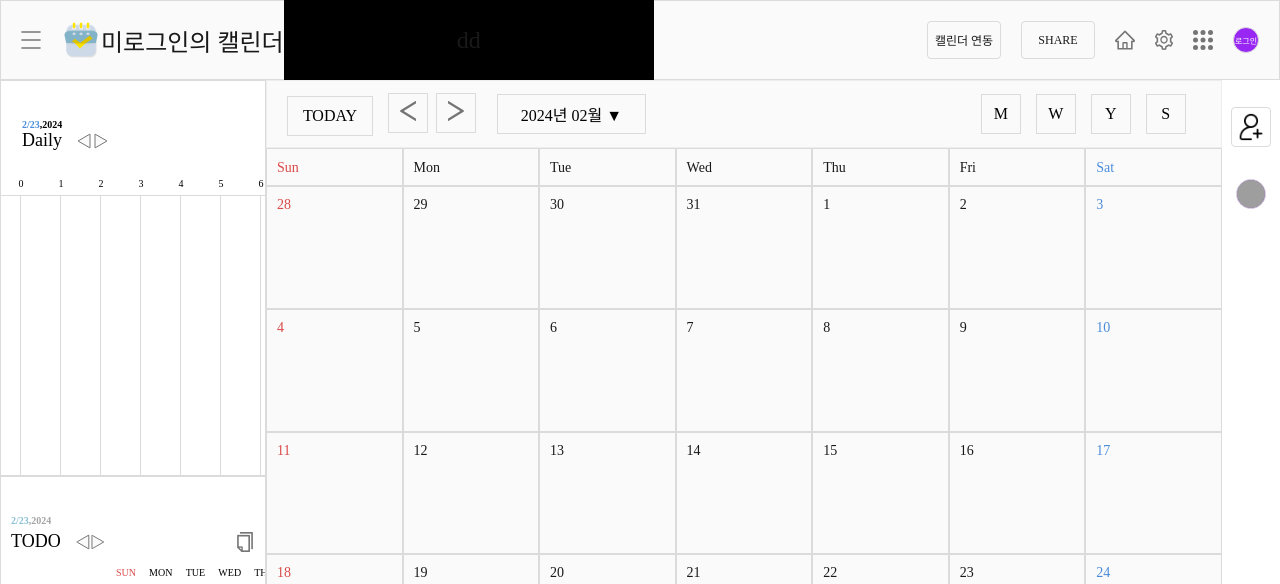
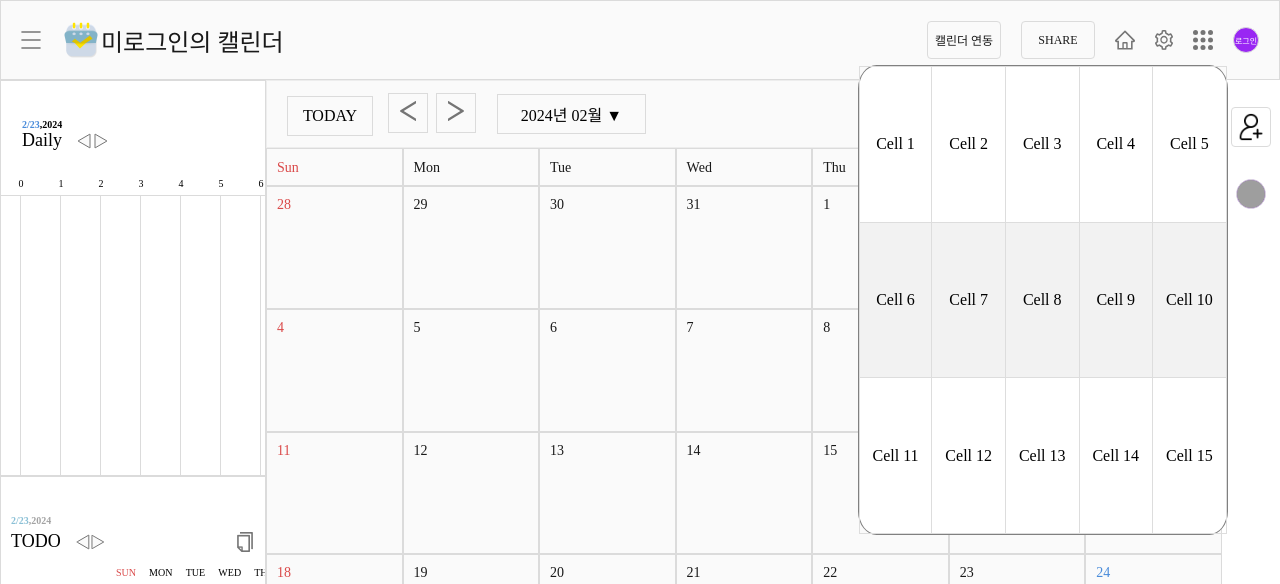
Before and after one commit to codingBottle/JMGDH_Web, a Next.js app: page /test in a window 1280 px wide. Shown: the top 584 px of the page. Built offline with nearby package versions, Linux system fonts and the light colour scheme; no server answers; grey boxes are pictures that could not be loaded.

Commit message:
구글 뷰포트 수정

```diff
--- a/src/components/Login/Google.tsx
+++ b/src/components/Login/Google.tsx
@@ -5,23 +5,53 @@ import theme from "@/theme/theme";
 import { useRouter } from "next/router";
 import axios from "axios";
 import Image from "next/image";
-
 export default function Google() {
-
     return (
         <Container>
-          <p>dd</p>
+          <StyledTable>
+            <tbody>
+              {Array.from({ length: 3 }).map((_, rowIndex) => (
+                <tr key={rowIndex}>
+                  {Array.from({ length: 5 }).map((_, colIndex) => (
+                    <td key={colIndex}>Cell {rowIndex * 5 + colIndex + 1}</td>
+                  ))}
+                </tr>
+              ))}
+            </tbody>
+          </StyledTable>
         </Container>
       );
-
-  };
+};
   const Container = styled.div`
   display : flex;
   justify-content: center;
   align-items: center;
-  width:370px;
+  border: solid 1px gray;
+  border-radius:5%;
+
   height: 470px;
   background-color: black;
-
+  position: fixed;
+  top: 65px;
+  left: 67%;
+  width: 370px;
+  height: 470px;
+  background-color: white;
+  z-index: 1000;
 
 `;
+const StyledTable = styled.table`
+  border-collapse: collapse;
+  width: 100%;
+  height: 100%;
+
+  td {
+    border: 1px solid #ddd;
+    text-align: center;
+    padding: 8px;
+  }
+
+  tr:nth-child(even){background-color: #f2f2f2;}
+
+  tr:hover {background-color: #ddd;}
+`;
--- a/src/components/Navbar.tsx
+++ b/src/components/Navbar.tsx
@@ -5,7 +5,7 @@ import { Menu, Home, Setting, Import } from "@/assets/icon/Navbaricon";
 import LoginButton from "@/components/Login/LoginButton";
 import axios from "axios";
 import Image from "next/image";
-import Google from "./Login/google";
+import Google from "./Login/Google.tsx";
 
 import { useRouter } from "next/router";
 
```
